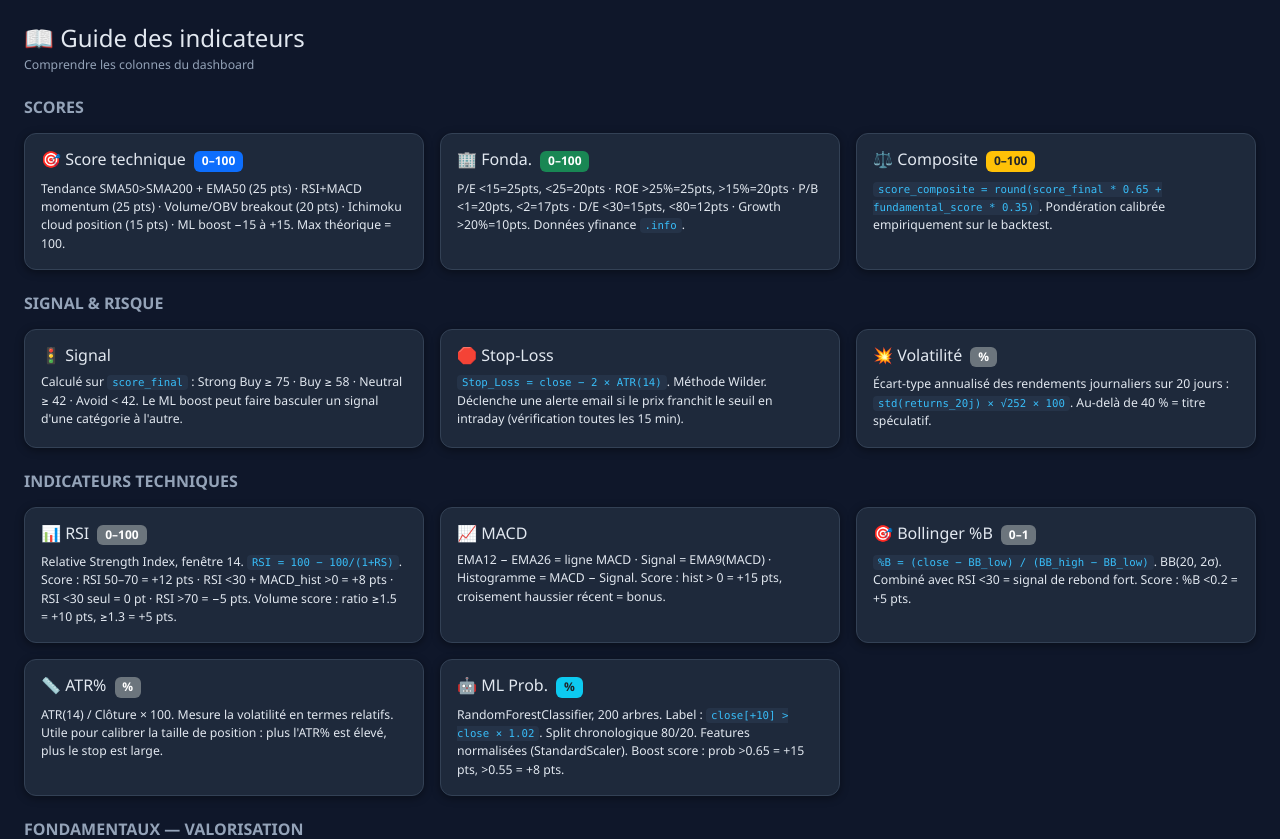
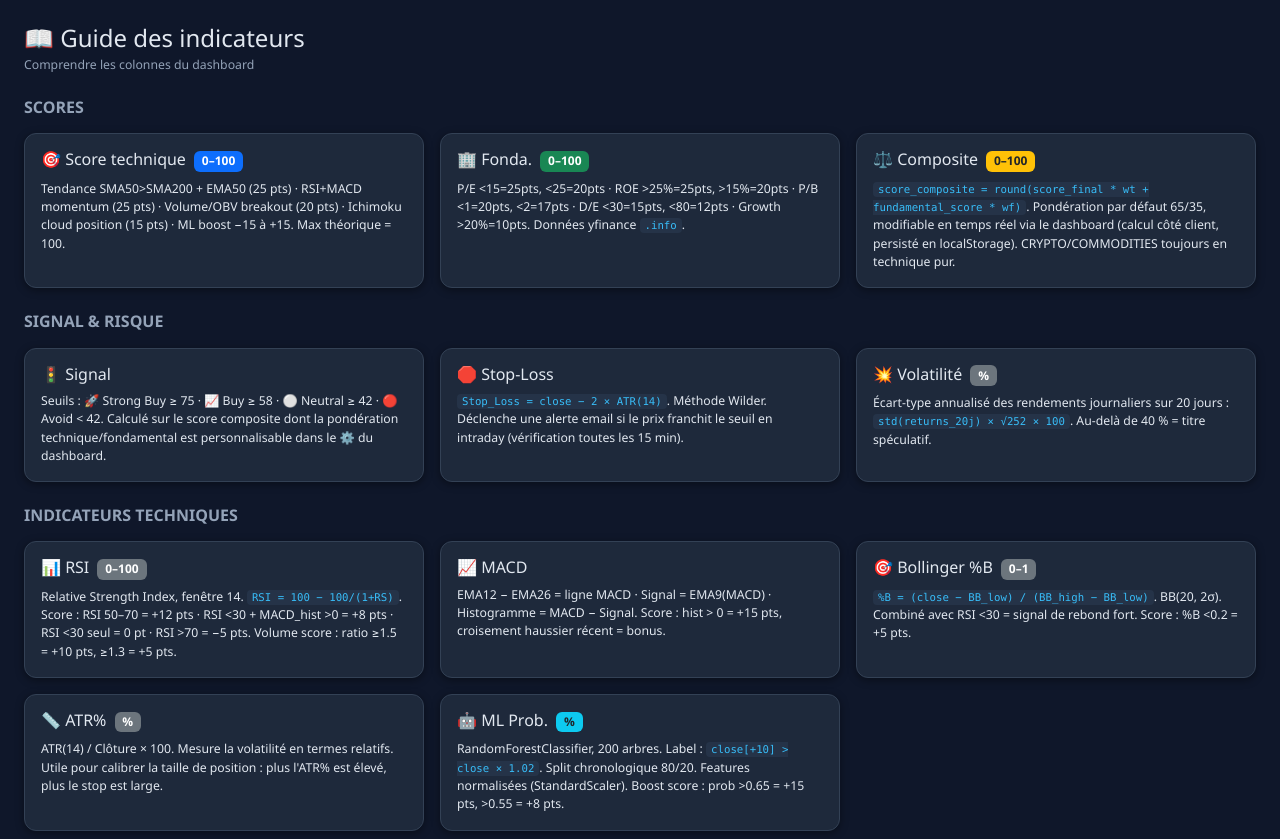
Before and after one commit to BernisM/stocks, a Python web app: template templates/guide.html in a window 1280 px wide. Shown: the top 839 px of the page. Run offline with Jinja, Linux system fonts and the light colour scheme; the template is opened without the code that fills it, so the values that code supplies are empty.

Commit message:
docs: CLAUDE.md + Guide — pondération signal, ML multi-groupes, prix analyse
Co-Authored-By: Claude Sonnet 4.6 <noreply@anthropic.com>

```diff
--- a/templates/guide.html
+++ b/templates/guide.html
@@ -46,11 +46,11 @@
       <div class="card-body">
         <h6 class="card-title">⚖️ Composite <span class="badge bg-warning text-dark ms-1">0–100</span></h6>
         {% if user.level == 'beginner' %}
-        <p class="card-text small">Score final combinant technique et fondamental. La meilleure synthèse pour décider.</p>
+        <p class="card-text small">Score final combinant technique et fondamental. La meilleure synthèse pour décider. La pondération est réglable dans le ⚙️ du dashboard.</p>
         {% elif user.level == 'intermediate' %}
-        <p class="card-text small">Composite = 65 % Score technique + 35 % Fondamental. Favorise les signaux charts tout en tenant compte des fondamentaux.</p>
+        <p class="card-text small">Composite = 65 % Score technique + 35 % Fondamental par défaut. La pondération est personnalisable dans le ⚙️ du dashboard (5 modes : 100/0 → 0/100).</p>
         {% else %}
-        <p class="card-text small"><code>score_composite = round(score_final * 0.65 + fundamental_score * 0.35)</code>. Pondération calibrée empiriquement sur le backtest.</p>
+        <p class="card-text small"><code>score_composite = round(score_final * wt + fundamental_score * wf)</code>. Pondération par défaut 65/35, modifiable en temps réel via le dashboard (calcul côté client, persisté en localStorage). CRYPTO/COMMODITIES toujours en technique pur.</p>
         {% endif %}
       </div>
     </div>
@@ -67,9 +67,9 @@
       <div class="card-body">
         <h6 class="card-title">🚦 Signal</h6>
         {% if user.level == 'beginner' %}
-        <p class="card-text small"><strong>Strong Buy ≥ 75</strong> · <strong>Buy ≥ 58</strong> · <strong>Neutral ≥ 42</strong> · <strong>Avoid &lt; 42</strong>. Basé sur le score technique.</p>
+        <p class="card-text small"><strong>🚀 Strong Buy ≥ 75</strong> · <strong>📈 Buy ≥ 58</strong> · <strong>⚪ Neutral ≥ 42</strong> · <strong>🔴 Avoid &lt; 42</strong>. Basé sur le score composite (réglable dans ⚙️).</p>
         {% else %}
-        <p class="card-text small">Calculé sur <code>score_final</code> : Strong Buy ≥ 75 · Buy ≥ 58 · Neutral ≥ 42 · Avoid &lt; 42. Le ML boost peut faire basculer un signal d'une catégorie à l'autre.</p>
+        <p class="card-text small">Seuils : 🚀 Strong Buy ≥ 75 · 📈 Buy ≥ 58 · ⚪ Neutral ≥ 42 · 🔴 Avoid &lt; 42. Calculé sur le score composite dont la pondération technique/fondamental est personnalisable dans le ⚙️ du dashboard.</p>
         {% endif %}
       </div>
     </div>
```
Also changed, not shown: CLAUDE.md (+6 -3 lines).
